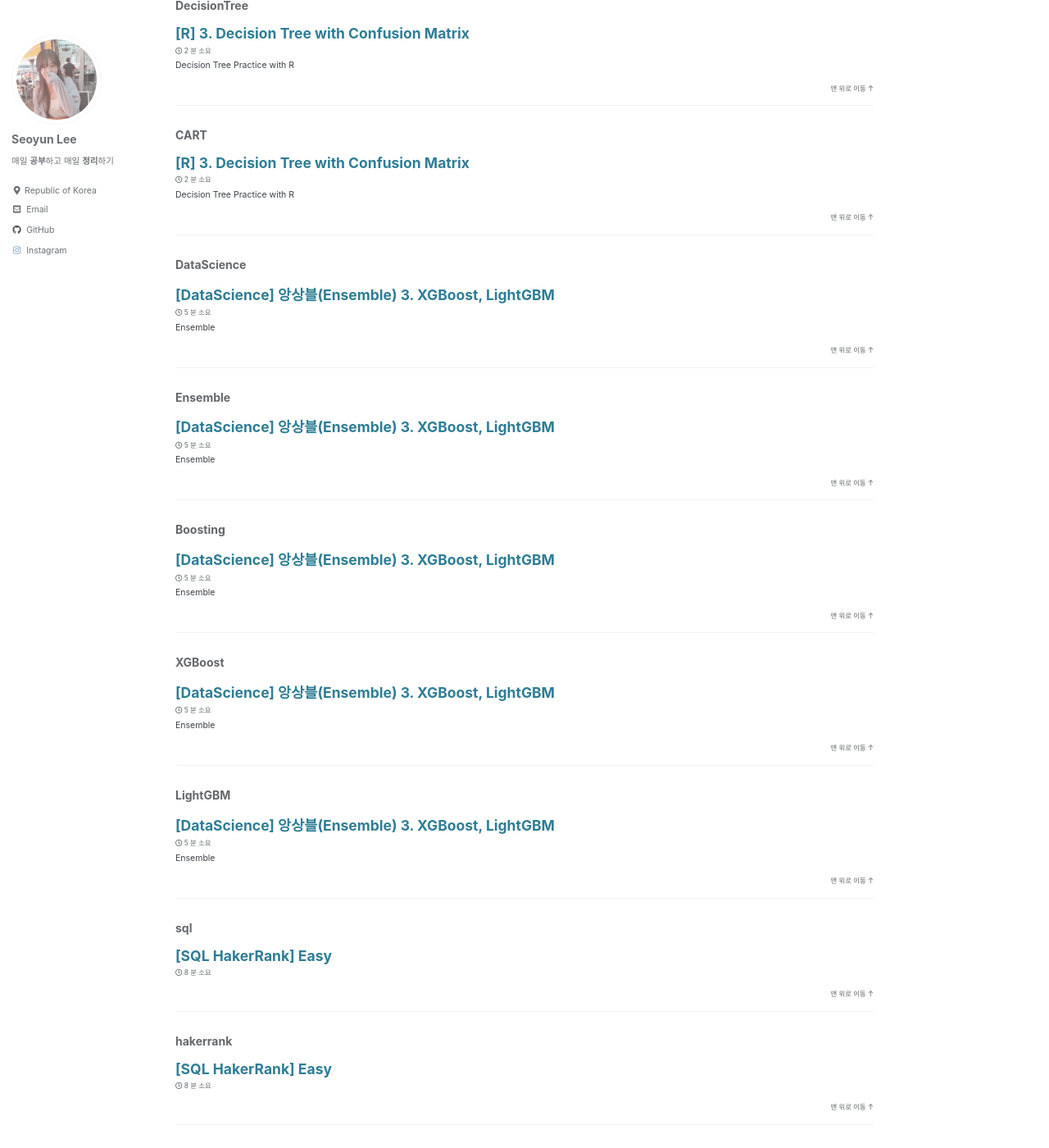
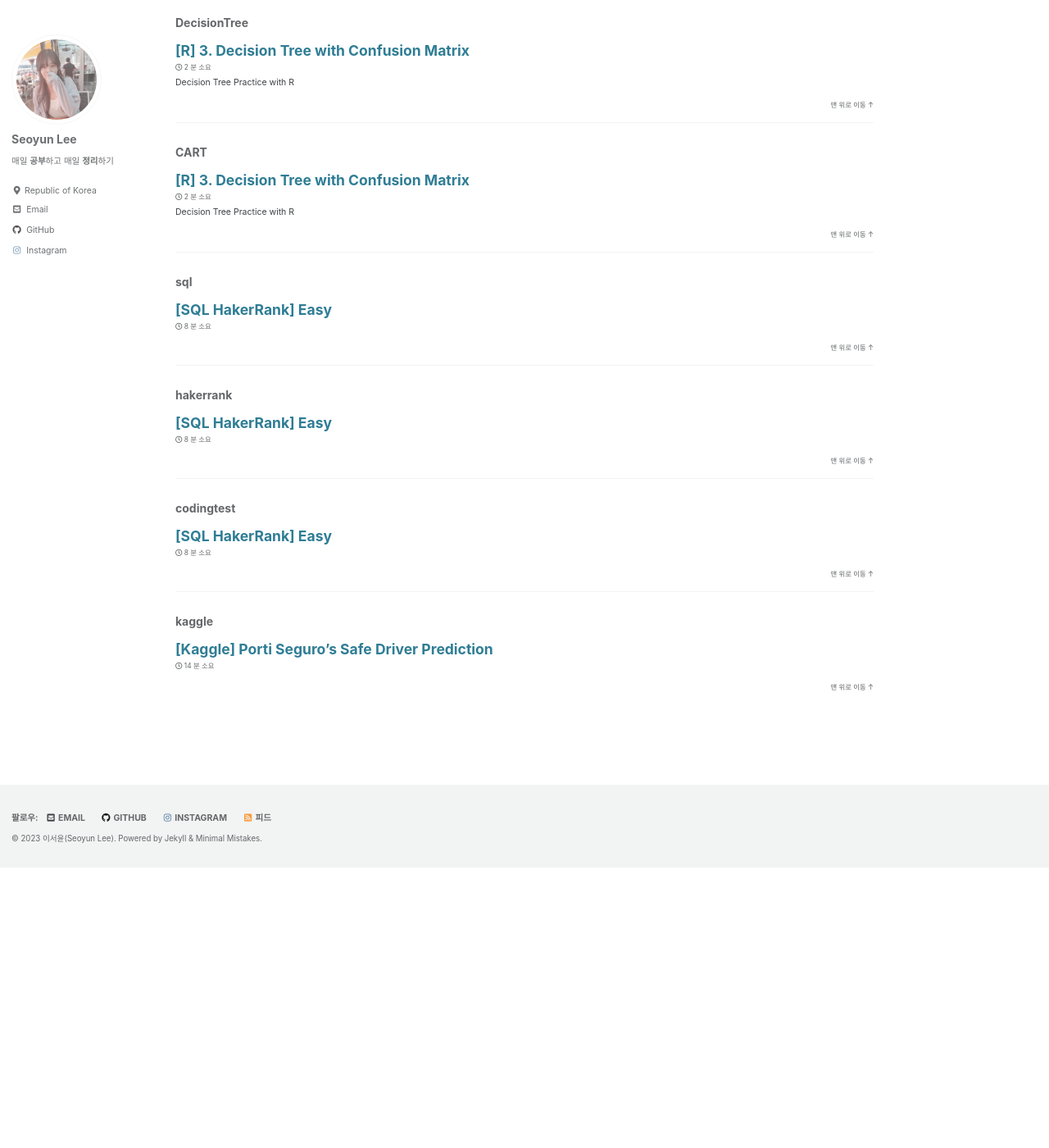
Before and after one commit to seoyun2/seoyun2.github.io, a Jekyll site: the page built from _pages/category-archive.md, in a window 1280 px wide and 1400 px high, scrolled down 3476 px. Shown: the whole window at 82% size. Built offline with Jekyll 4.4.1, drawn with Linux system fonts in a browser that asks for light colours; cached includes are drawn as plain includes; after the commit the page ends 4534 px from its top, so only the background shows below that; some of the changed text lies outside the part shown.

Commit message:
Update 2023-03-28-ensemble-3.md

```diff
--- a/_posts/Data_Science/2023-03-28-ensemble-3.md
+++ b/_posts/Data_Science/2023-03-28-ensemble-3.md
@@ -1,14 +1,13 @@
 ---
 title: "[DataScience] 앙상블(Ensemble) 3. XGBoost, LightGBM"
 categories:
+  - ds
+tags:
   - DataScience
   - Ensemble
   - Boosting
   - XGBoost
   - LightGBM
-tags:
-  - DataAnalysis
-  - Ensemble
 toc: true
 toc_sticky: true
 toc_label: "On This Page"
```
